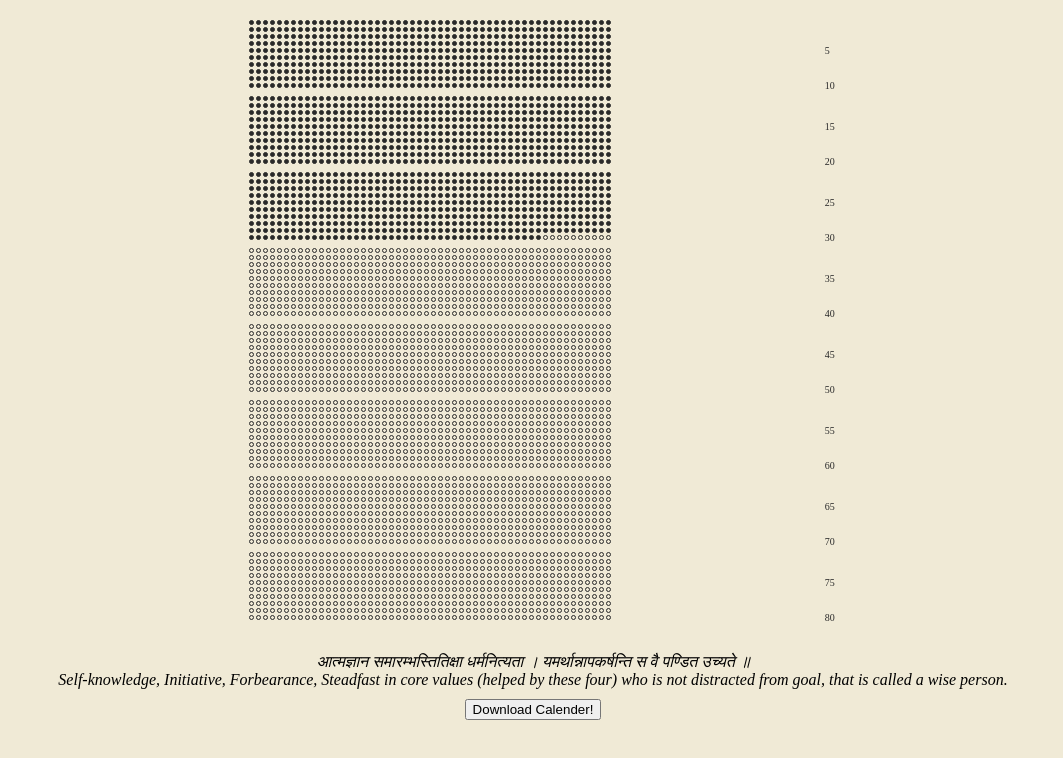
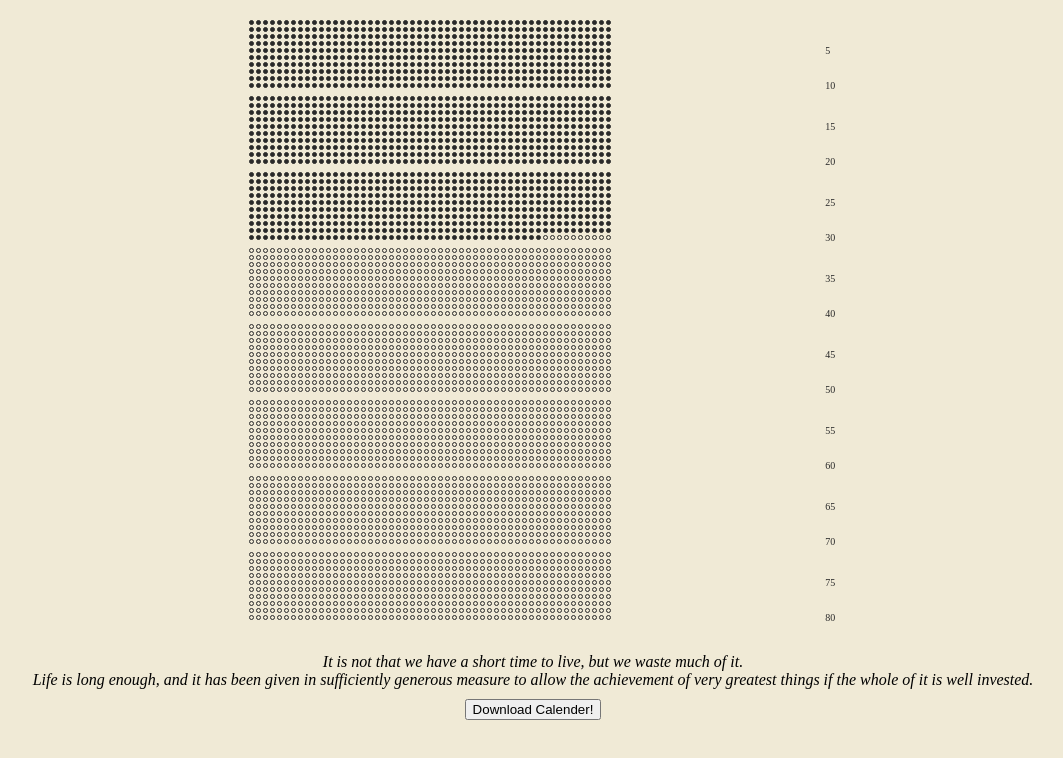
Before and after one commit to yagneshdevashrayee/calendar, a Next.js app: page /calendar in a window 1280 px wide. Shown: the top 758 px of the page, without its empty margins (107-1170 px from the left). Built offline with nearby package versions, Linux system fonts and the light colour scheme.

Commit message:
changed quote

```diff
--- a/pages/calendar.tsx
+++ b/pages/calendar.tsx
@@ -44,13 +44,12 @@ export default function CalendarPage({ title,age, dob }: CalendarPageProps) {
           yearsAndWeeksSinceBirth={yearsAndWeeksSinceBirth}
         />
         <div id="quote">
-          <cite id="cite-quote">
-            आत्मज्ञान समारम्भस्तितिक्षा धर्मनित्यता । यमर्थान्नापकर्षन्ति स वै
-            पण्डित उच्यते ॥
+        <cite id="cite-quote">
+          It is not that we have a short time to live, but we waste much of it.<br/> Life is long enough, and it has been given in sufficiently generous measure to allow the achievement of very greatest things if the whole of it is well invested.
             <i><br/>
-              Self-knowledge, Initiative, Forbearance, Steadfast in core values
+              {/* Self-knowledge, Initiative, Forbearance, Steadfast in core values
               (helped by these four) who is not distracted from goal, that is
-              called a wise person.
+              called a wise person. */}
             </i>
           </cite>
         </div>
--- a/styles.css
+++ b/styles.css
@@ -14,6 +14,6 @@ html {
 }
 .calendar{
   text-align: center !important;
-    width: 60% !important;
+    width: 57% !important;
     margin: auto !important;
 }
```
